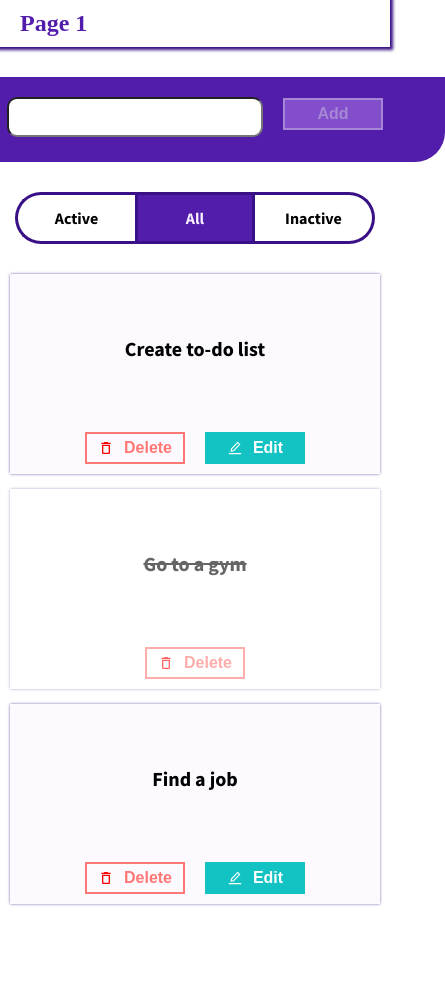
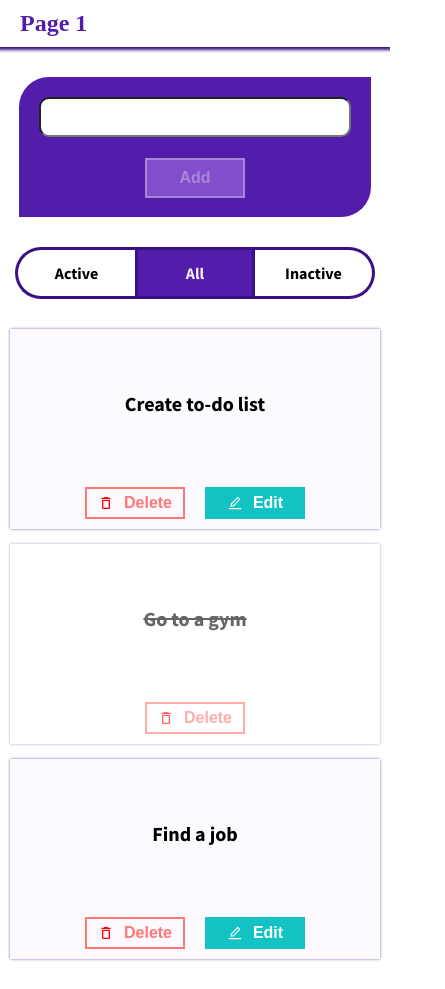
Before and after one commit to takeAmoment/react-todo-hw, a React (Create React App) app: page /todo in a window 390 px wide. Shown: the whole page, 445 px wide, since content can reach past the window. Before the commit the page ends 934 px from the top, so only its background shows below. Built offline with nearby package versions, Linux system fonts and the light colour scheme.

Commit message:
feat: add media queris to TodoPage

```diff
--- a/src/components/Fields/InputField/InputField.jsx
+++ b/src/components/Fields/InputField/InputField.jsx
@@ -17,7 +17,7 @@ export function InputField({
         onChange={onChange}
         maxLength={maxLength}
       />
-      <p className={styles.error}>{isShow ? error : ""}</p>
+      {error && <p className={styles.error}>{isShow ? error : ""}</p>}
     </div>
   );
 }
--- a/src/components/Fields/InputField/InputField.module.css
+++ b/src/components/Fields/InputField/InputField.module.css
@@ -1,19 +1,24 @@
 .field {
     display: flex;
     flex-direction: column;
+    justify-content: center;
+    align-items: center;
+    width: 100%;
+    min-width: 30rem;
+}
+@media (max-width: 500px) {
+    .field{
+        min-width: 95%;
+    }
 }
 .input {
-    width: 32rem;
+    width: 100%;
     height: 4rem;
     border-radius: 1rem;
     font-size: 1.8rem;
     padding: 0 1rem;
 }
-@media (max-width: 400px) {
-    .input{
-        width: 100%;
-    }
-}
+
 .error {
     padding: 0.3rem 0rem;
     height: 1.5rem;
--- a/src/pages/TodoPage/TodoPage.module.css
+++ b/src/pages/TodoPage/TodoPage.module.css
@@ -10,36 +10,40 @@
     align-items: center;
     padding: 3rem 1rem;
 }
-.todos {
-    margin-top: 3rem;
-    display: flex;
-    flex-wrap: wrap;
-    gap: 1.5rem;
-    flex-direction: row;
-    justify-content: center;
-}
 .task__form {
     margin-bottom: 3rem;
     display: flex;
     gap: 2rem;
-    width: 50rem;
     align-items: start;
     justify-content: center;
     background-color: var(--primary);
     border-top-left-radius: 3rem;
     border-bottom-right-radius: 3rem;
-    padding: 2rem 1rem 1rem 1rem;
+    padding: 2rem;
+}
+@media (max-width: 550px) {
+    .task__form {
+        width: 95%;
+        flex-direction: column;
+        align-items: center;
+    }
 }
 
 .edit__buttons {
     display: flex;
-    flex-direction: column;
+    flex-direction: row;
     gap: 1rem;
-    margin-bottom: 1rem;
 }
+@media (max-width: 550px) {
+    .edit__buttons {
+        flex-direction: row;
+    }
+}
+
 .button,
 .button_cancel {
     width: 10rem;
+    height: 4rem;
     padding: 0.5rem;
     outline: none;
     border: 0.2rem solid var(--primary-light);
@@ -64,6 +68,14 @@ button:hover {
     cursor: default;
     transform: translateY(0.1rem);
 }
+.todos {
+    margin-top: 3rem;
+    display: flex;
+    flex-wrap: wrap;
+    gap: 1.5rem;
+    flex-direction: row;
+    justify-content: center;
+}
 .empty__message{
     font-size: 2.4rem;
     margin-top: 3rem;
```
